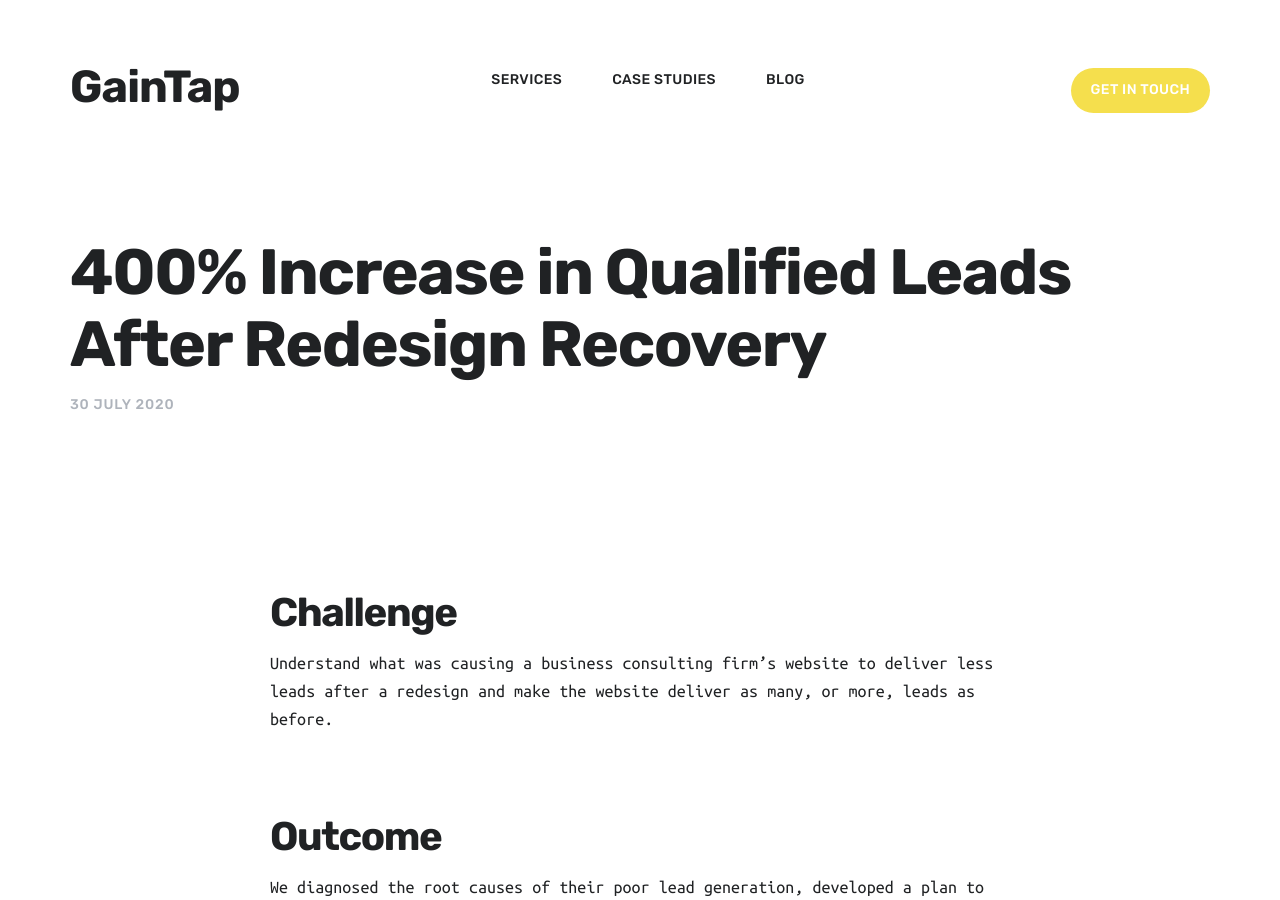
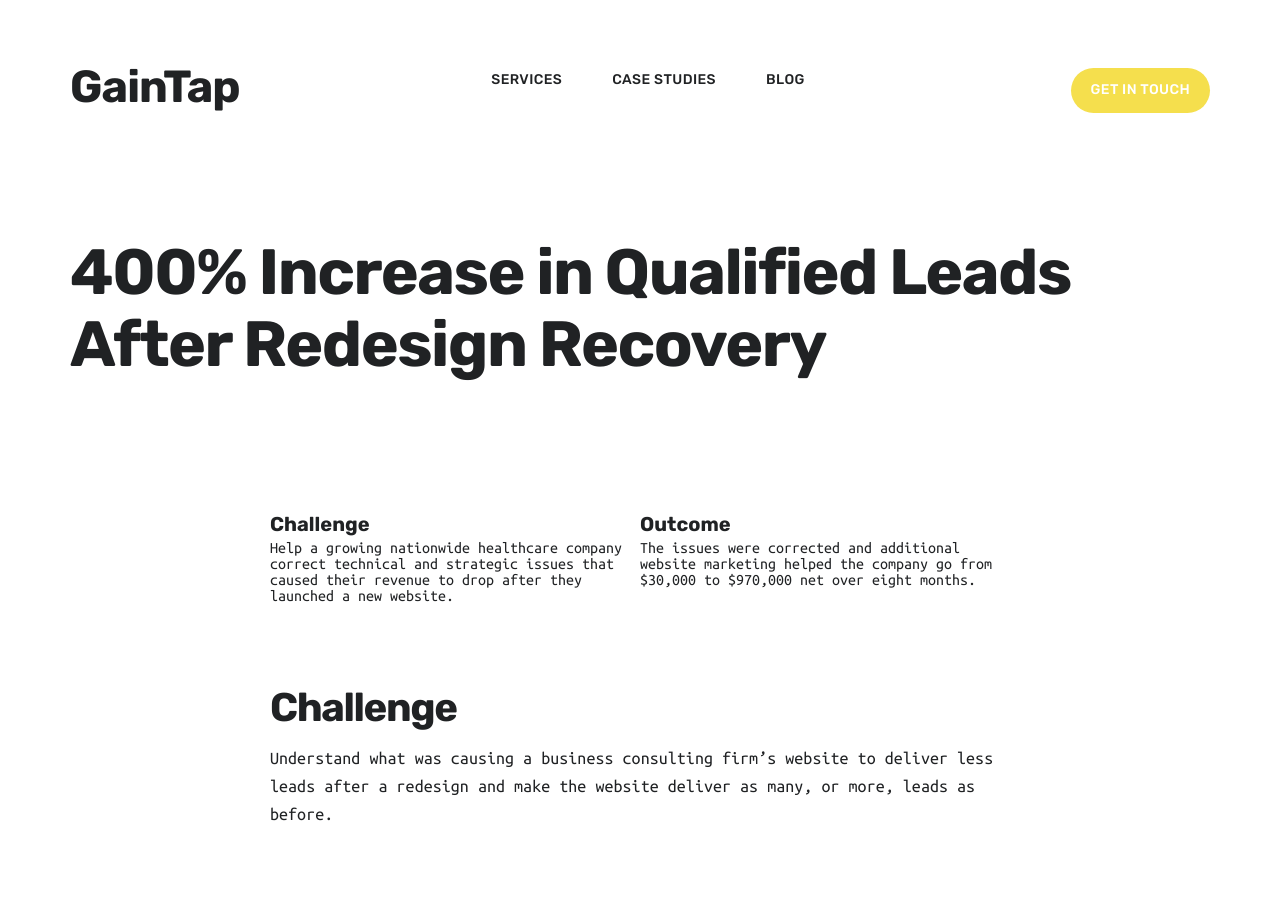
Before and after one commit to gaintap/gaintap.github.io, a Jekyll site: the page built from _case_studies/2020-07-30-increase-in-qualified-leads.md, in a window 1280 px wide and 900 px high. Built offline with Jekyll 4.4.1, drawn with Linux system fonts in a browser that asks for light colours; nearby versions of some CDN libraries; some of the changed text lies outside the part shown.

Commit message:
Updated case studies

```diff
--- a/_case_studies/2020-07-30-increase-in-qualified-leads.md
+++ b/_case_studies/2020-07-30-increase-in-qualified-leads.md
@@ -1,14 +1,11 @@
 ---
-author: ny2oz
-comments: true
-date: 2020-07-30 16:55:02+00:00
-layout: post
-link: https://redesignrecovery.com/case-studies/increase-in-qualified-leads/
+title: 400% Increase in Qualified Leads After Redesign Recovery
+date: 2020-07-30 16:56:08+00:00
 slug: increase-in-qualified-leads
-title: 400% Increase in Qualified Leads After Redesign Recovery
-wordpress_id: 2699
-categories:
-- Case Studies
+challenge: Help a growing nationwide healthcare company correct technical and strategic issues that caused their revenue to drop after they launched a new website.
+outcome: The issues were corrected and additional website marketing helped the company go from $30,000 to $970,000 net over eight months.
+description: Preserve the marketing value of your website during and after the redesign process.
+featured_image: /images/social.jpg
 ---
 
 
```
Also changed, not shown: _case_studies/2020-07-30-angel-investor-maximizes-investment.md (+9 -9 lines), _case_studies/2020-07-30-company-modernizes-web-presence.md (+6 -10 lines), _case_studies/2020-07-30-last-minute-audit-saves-seo.md (+5 -9 lines), _case_studies/2020-07-30-site-migration-wikipedia-page.md (+5 -9 lines), _case_studies/2020-07-30-surgical-center-profit-increase.md (+2 -3 lines).
